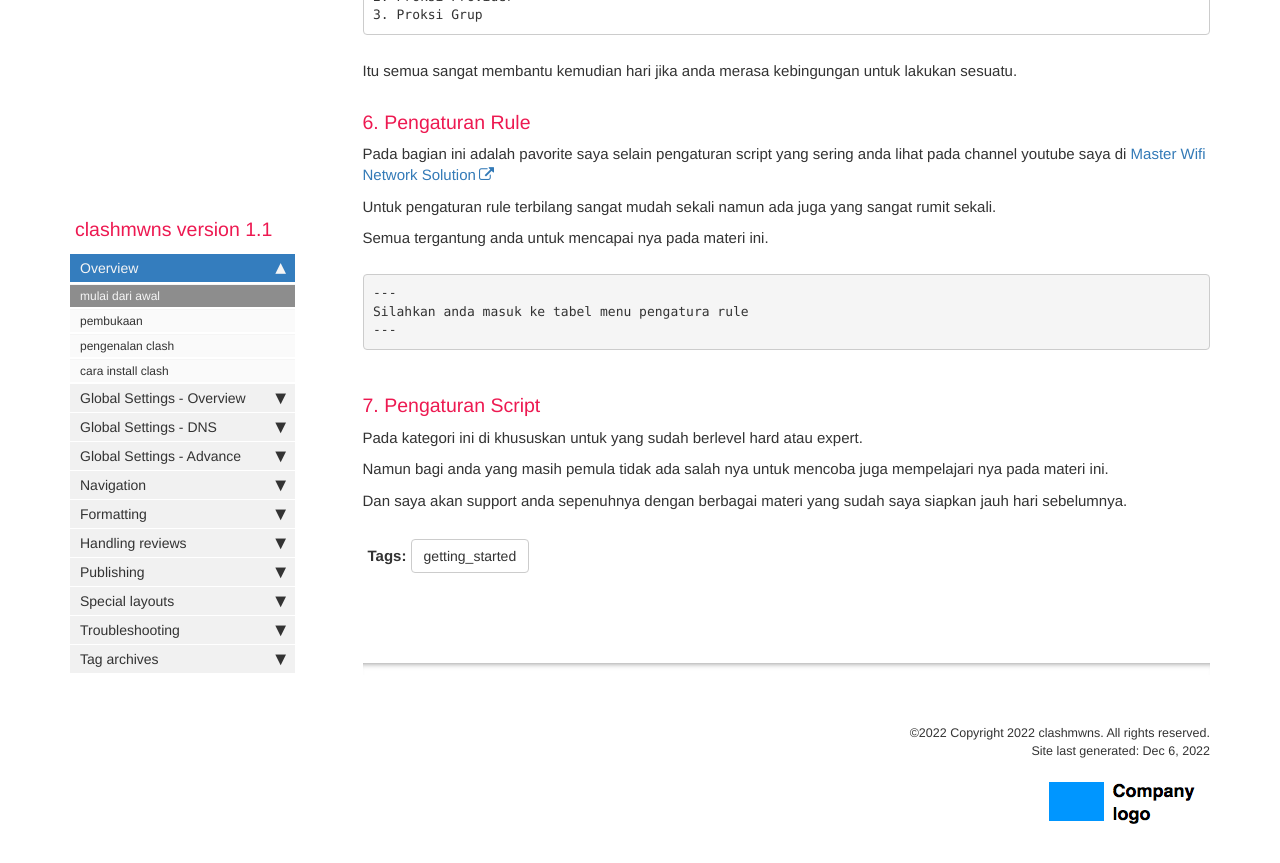
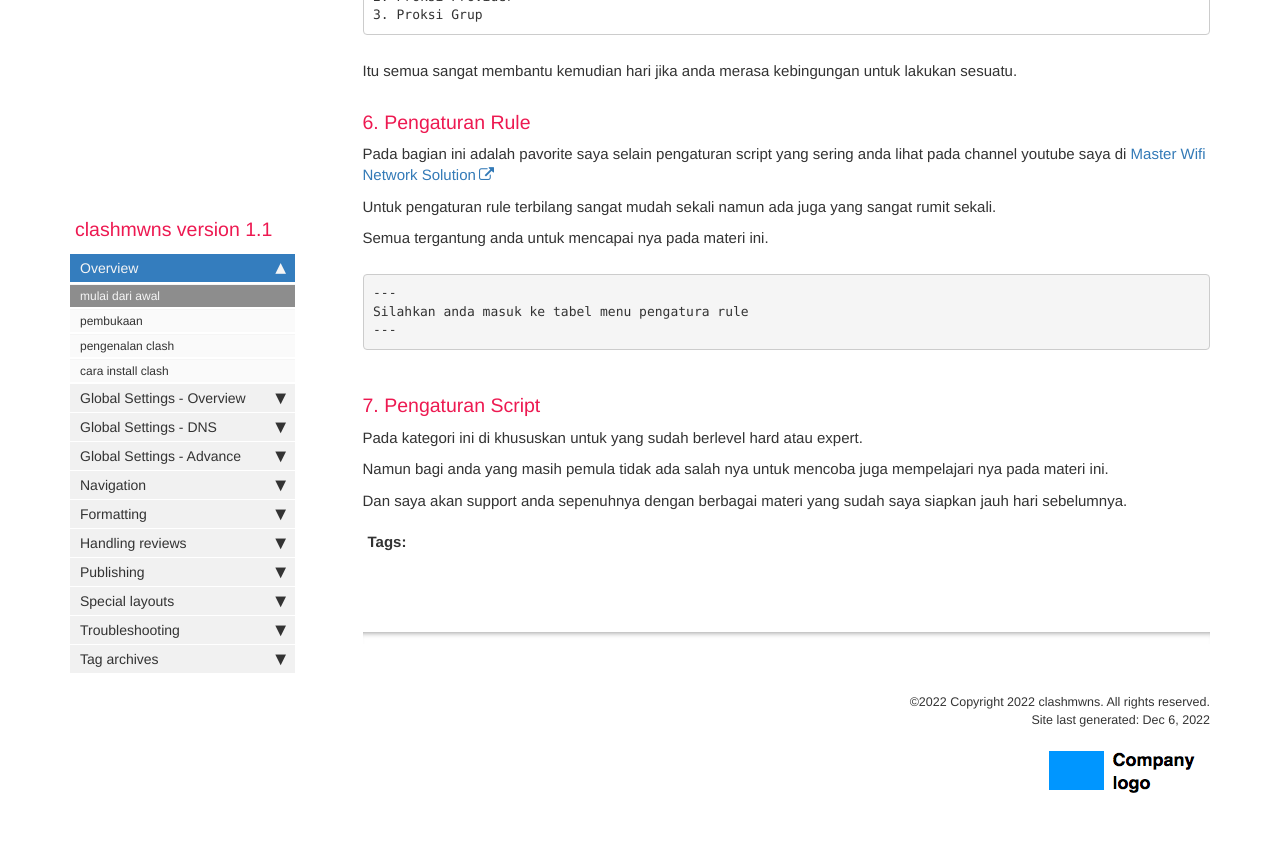
Before and after one commit to mwnsofficial/clashmwns, a Jekyll site: the page built from index.md, in a window 1280 px wide and 900 px high, scrolled down 2129 px. Shown: the top 863 px of the window. Built offline with Jekyll 4.4.1, drawn with Linux system fonts in a browser that asks for light colours; comment, search, counter and statistics services are not loaded.

Commit message:
Update tags.yml

```diff
--- a/_data/tags.yml
+++ b/_data/tags.yml
@@ -2,7 +2,7 @@
 # If you are using the createtag script, don't leave a blank line at the end of this file.
 # In other words, the last line must be the last tag in the allowed-tags list.
 allowed-tags:
-  - getting_started
+  - daftar_isi
   - content_types
   - navigation
   - formatting
@@ -10,7 +10,7 @@ allowed-tags:
   - single_sourcing
   - special_layouts
   - collaboration
-  - news
+  - openwrt
   - troubleshooting
   - mobile
 
```
